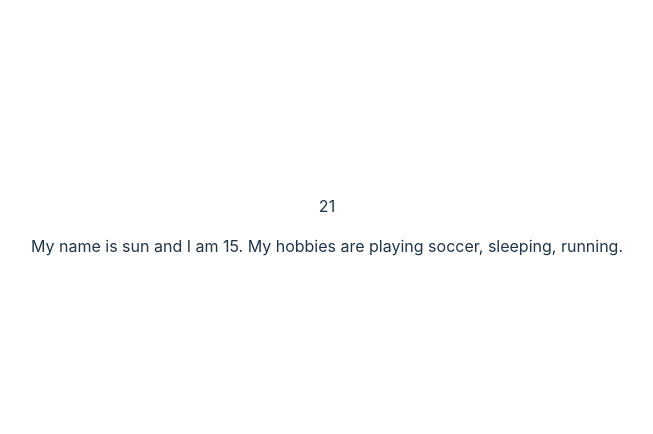
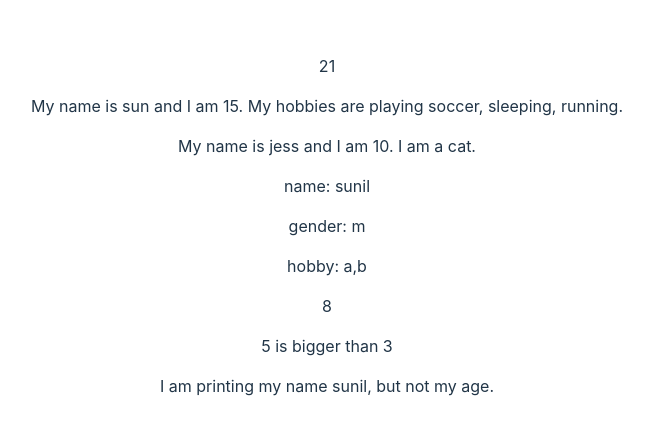
Before and after one commit to SunilPark1129/typescriptgit, a React (Vite) app: page / in a window 1280 px wide. Shown: the part 174-608 px from the top of the page, without its empty margins (313-966 px from the left). Built offline with nearby package versions, Linux system fonts and the light colour scheme.

Commit message:
Added function

```diff
--- a/src/App.tsx
+++ b/src/App.tsx
@@ -1,8 +1,14 @@
 import "./App.css";
 
 import Main from "./components/Main";
+import Functions from "./components/Functions";
 function App() {
-  return <Main />;
+  return (
+    <div>
+      <Main />
+      <Functions />
+    </div>
+  );
 }
 
 export default App;
--- /dev/null
+++ b/src/components/Functions.tsx
@@ -0,0 +1,22 @@
+export default function Functions() {
+  function add(a: number, b: number): number {
+    return a + b;
+  }
+  function isOrder(a: number, b: number): boolean {
+    return a > b;
+  }
+  function hello(age: number | null, name: string): string {
+    if (age) {
+      return `my name is ${name}, and I am ${age} years old.`;
+    }
+
+    return `I am printing my name ${name}, but not my age.`;
+  }
+  return (
+    <div>
+      <p>{add(3, 5)}</p>
+      <p>{isOrder(3, 5) ? "3 is bigger than 5" : "5 is bigger than 3"}</p>
+      <p>{hello(null, "sunil")}</p>
+    </div>
+  );
+}
--- a/src/components/Main.tsx
+++ b/src/components/Main.tsx
@@ -24,29 +24,64 @@ export default function Main() {
   interface Person {
     name: string;
     age: number;
-    hobby: string[];
+    hobby?: string[] | undefined;
     callGreeting(): string;
   }
 
   class Person {
-    constructor(name: string, age: number, hobby: string[]) {
+    constructor(name: string, age: number, hobby?: string[]) {
       this.name = name;
       this.age = age;
       this.hobby = hobby;
     }
     callGreeting() {
-      return `My name is ${this.name} and I am ${
-        this.age
-      }. My hobbies are ${this.hobby.join(", ")}.`;
+      return `My name is ${this.name} and I am ${this.age}. My hobbies are ${
+        this.hobby?.join(", ") ?? "none"
+      }.`;
+    }
+  }
+
+  interface Animal extends Person {
+    type: string;
+  }
+
+  class Animal extends Person {
+    constructor(name: string, age: number, type: string) {
+      super(name, age);
+      this.type = type;
+    }
+    callGreeting() {
+      return `My name is ${this.name} and I am ${this.age}. I am a ${this.type}.`;
     }
   }
 
   const me = new Person("sun", 15, ["playing soccer", "sleeping", "running"]);
+  const you = new Animal("jess", 10, "cat");
+
+  type Gender = "m" | "f";
+
+  interface Obj {
+    name: string;
+    gender: Gender;
+    hobby: string[];
+  }
+
+  const obj: Partial<Obj> = {
+    name: "sunil",
+    gender: "m",
+    hobby: ["a", "b"],
+  };
 
   return (
     <div>
       <p>{output}</p>
       <p>{me.callGreeting()}</p>
+      <p>{you.callGreeting()}</p>
+      <p>
+        {Object.entries(obj).map(([key, value]) => {
+          return <p key={key}>{`${key}: ${value}`}</p>;
+        })}
+      </p>
     </div>
   );
 }
```
